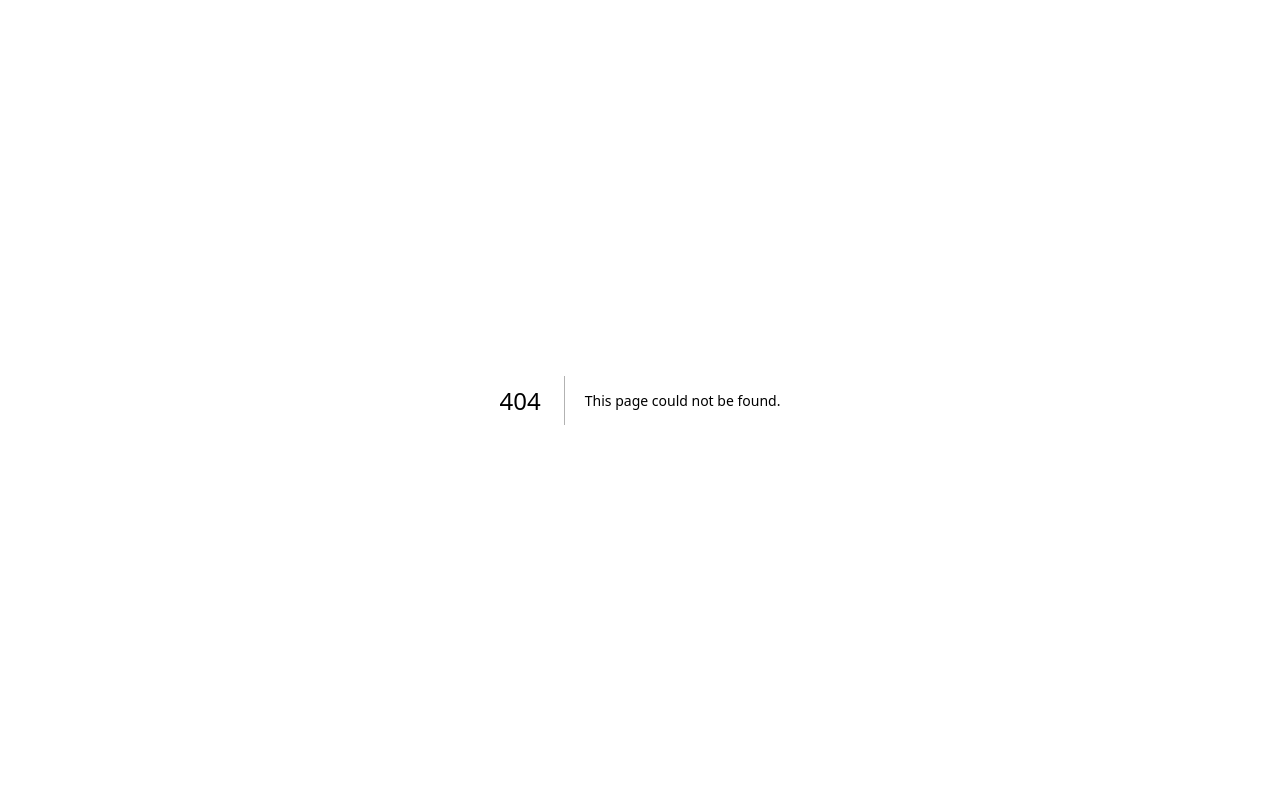
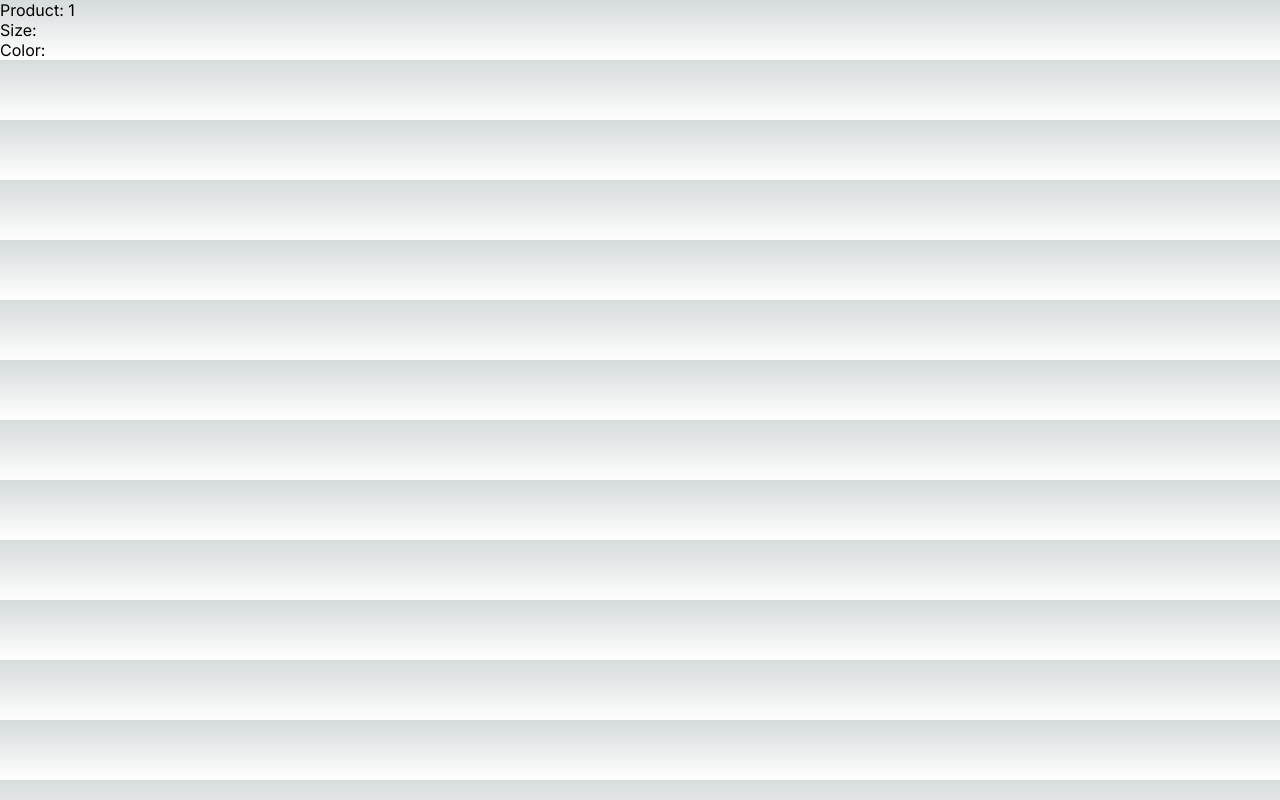
Before and after one commit to deyvisonborges/next-approuter-ecommerce, a Next.js app: page /product/1 in a window 1280 px wide. Before the commit this address had no page. Built offline with nearby package versions, Linux system fonts and the light colour scheme.

Commit message:
001-003-groups and dynamic routes

```diff
--- /dev/null
+++ b/src/app/(auth)/signin/page.tsx
@@ -0,0 +1,3 @@
+export default function SignPage() {
+  return <p>Sign In Page</p>;
+}
--- /dev/null
+++ b/src/app/(auth)/signout/page.tsx
@@ -0,0 +1,3 @@
+export default function SignOut() {
+  return <p>Sign Out Page</p>;
+}
--- /dev/null
+++ b/src/app/product/[...data]/page.tsx
@@ -0,0 +1,16 @@
+interface ProductProps {
+  params: {
+    data: string[];
+  };
+}
+
+export default function ProductPage(props: ProductProps) {
+  const [productId, size, color] = props.params.data;
+  return (
+    <>
+      <p>Product: {productId}</p>
+      <p>Size: {size}</p>
+      <p>Color: {color}</p>
+    </>
+  );
+}
```
Also changed, not shown: src/app/product/[id]/page.tsx (added, +9 -0 lines).
